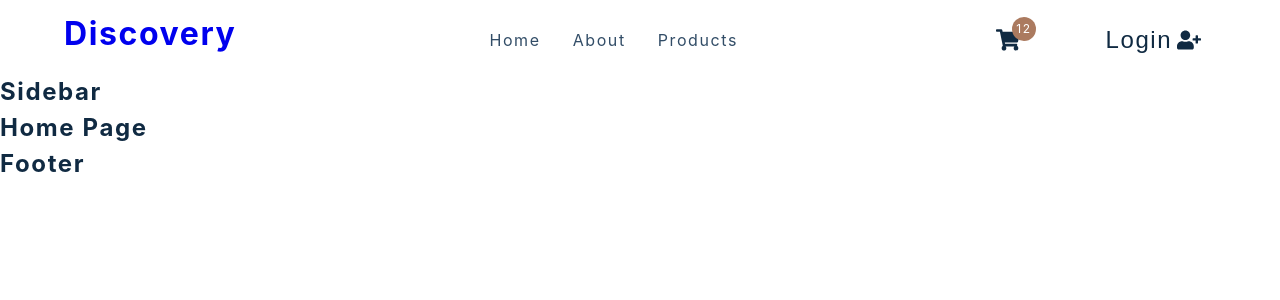
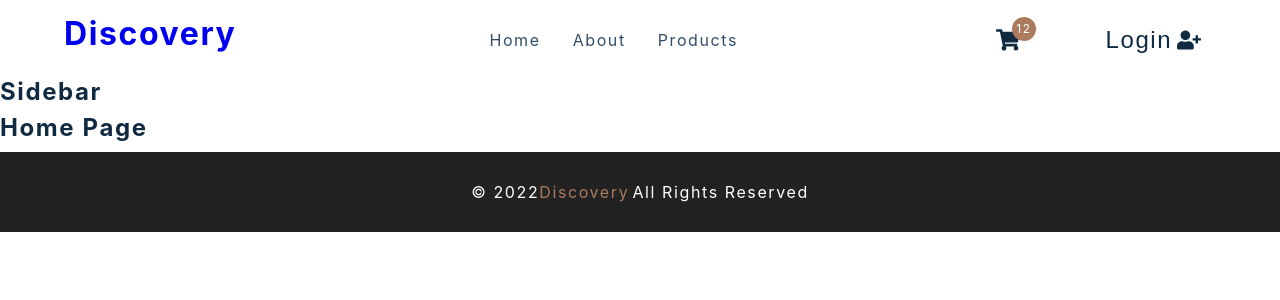
Before and after one commit to sebastianfox81/project-discovery, a React (Create React App) app in the folder client/: page / in a window 1280 px wide. Shown: the top 300 px of the page. Built offline with nearby package versions, Linux system fonts and the light colour scheme.

Commit message:
Footer complete

```diff
--- a/client/src/components/Footer.js
+++ b/client/src/components/Footer.js
@@ -1,7 +1,16 @@
 import React from 'react'
 import styled from 'styled-components'
 const Footer = () => {
-  return <h4>footer</h4>
+  return (
+  <Wrapper>
+    <h5>
+      &copy; {new Date().getFullYear()}
+    <span>Discovery</span>
+    </h5>
+    <h5>All Rights Reserved</h5>
+  </Wrapper>
+
+  )
 }
 
 const Wrapper = styled.footer`
```
